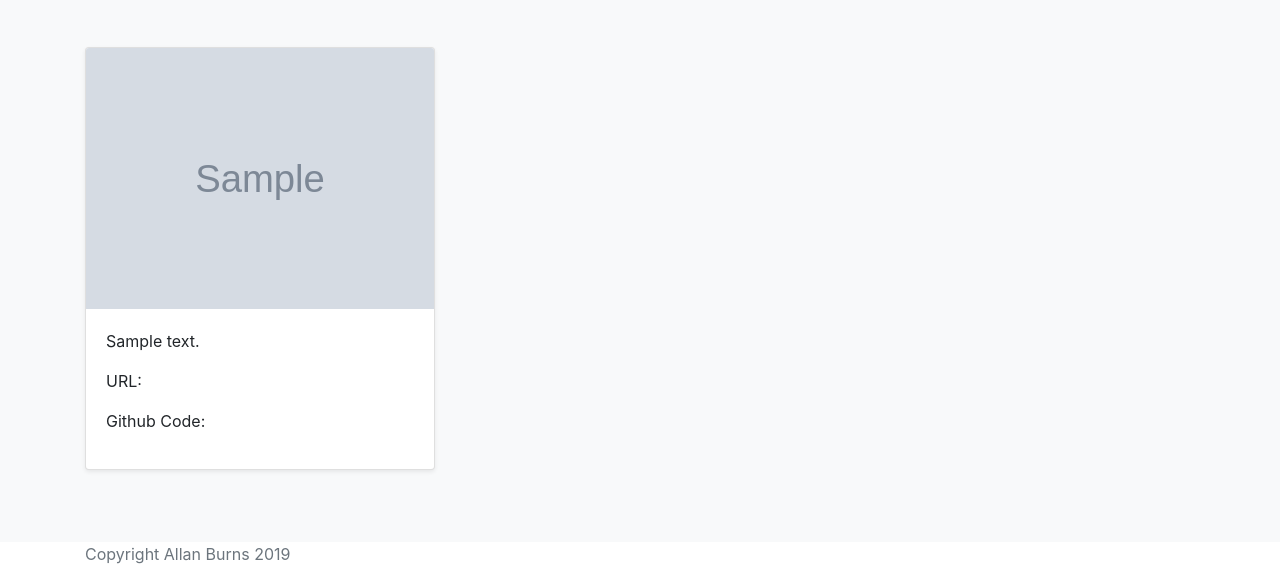
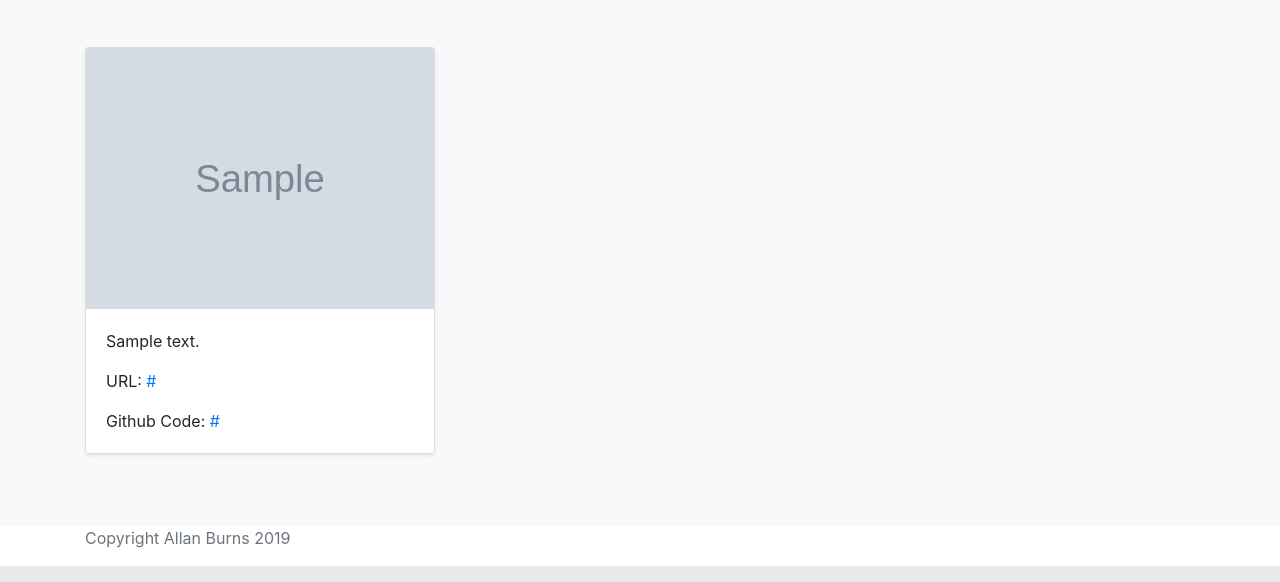
Before and after one commit to allanlburns/portfolio, a Django app: template jobs/templates/jobs/home.html in a window 1280 px wide. Shown: the part 765-1347 px from the top of the page. Run offline with Django 3.2, Linux system fonts and the light colour scheme; the template is opened without the code that fills it: most values are stand-ins (such as "Sample title", 1, 10 or a date in 2020); grey boxes marked "Sample" are stand-in pictures; data that the repository does not hold is empty; some libraries are stand-ins or nearby versions.

Commit message:
Update home.html to display project URL and Github URL from database objects.

```diff
--- a/jobs/templates/jobs/home.html
+++ b/jobs/templates/jobs/home.html
@@ -75,8 +75,8 @@
 							<img class="card-img-top" src="{{ job.image.url }}">
 							<div class="card-body">
 								<p class="card-text">{{ job.summary }}</p>
-								<p class="cart-text">URL:<a href="{{ job.url }}"></a></p>
-								<p class="cart-text">Github Code:<a href="{{ job.github_url }}"></a></p>
+								<p class="card-text">URL: <a href={{ job.url }} target="_blank">{{ job.url }}</a></p>
+								<p class="card-text">Github Code: <a href={{ job.github_url }} target="_blank">{{ job.github_url }}</a></p>
 							</div>
 						</div>
 					</div>
```
